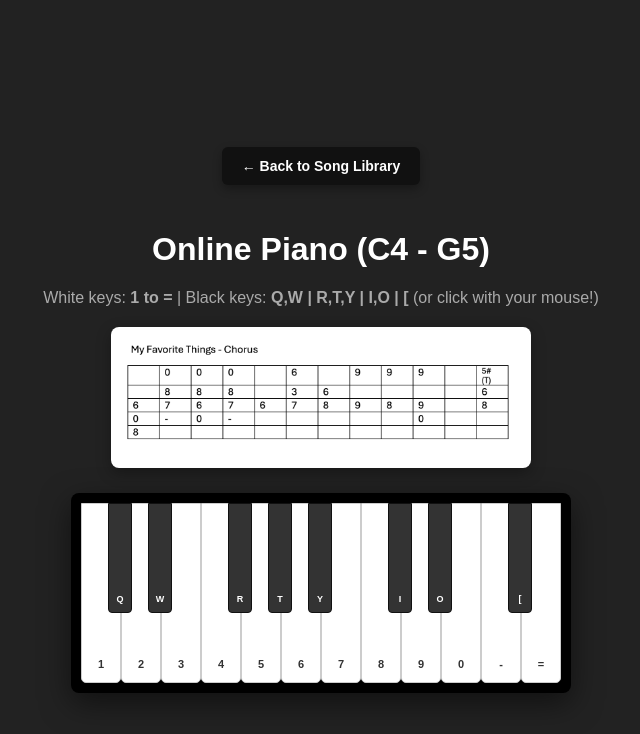
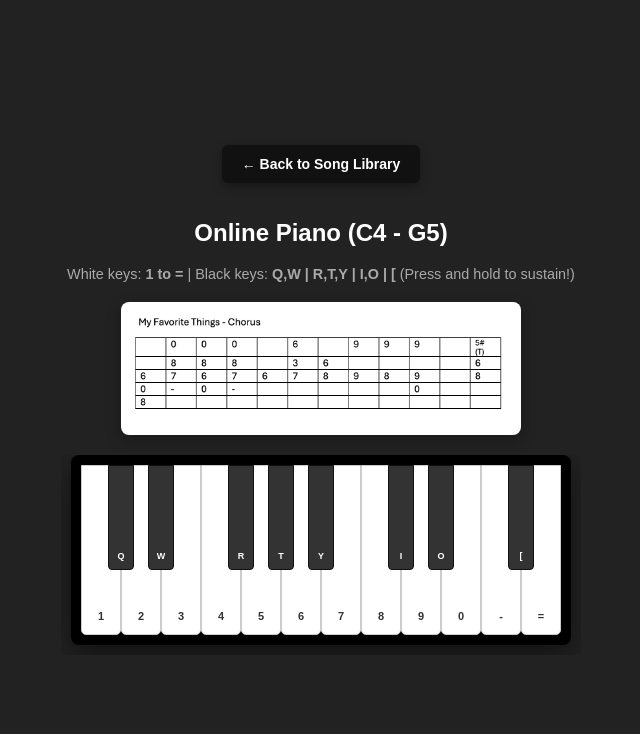
Before and after one commit to mikelocin29-star/My-Favortite-Things-Chorus, a plain HTML site: page index.html in a window 1280 px wide. Shown: the whole page, without its empty margins (319-959 px from the left). Drawn offline with nearby package versions, Linux system fonts and the light colour scheme; no server answers.

Commit message:
Update index.html

```diff
--- a/index.html
+++ b/index.html
@@ -2,10 +2,15 @@
 <html lang="en">
 <head>
   <meta charset="UTF-8">
-  <meta name="viewport" content="width=device-width, initial-scale=1.0">
+  <meta name="viewport" content="width=device-width, initial-scale=1.0, maximum-scale=1.0, user-scalable=no">
   <title>Online Piano - Song Notation</title>
   <script src="https://cdnjs.cloudflare.com/ajax/libs/tone/14.8.49/Tone.js"></script>
   <style>
+    * {
+      box-sizing: border-box;
+      -webkit-tap-highlight-color: transparent;
+    }
+
     body {
       background-color: #222;
       color: #fff;
@@ -16,12 +21,15 @@
       justify-content: center;
       min-height: 100vh;
       margin: 0;
-      padding: 20px;
+      padding: 15px;
+      user-select: none;
+      -webkit-user-select: none;
+      touch-action: manipulation;
     }
 
     /* Back Link Style */
     .song-list-link {
-      margin-bottom: 25px;
+      margin-bottom: 20px;
       background: #111;
       padding: 10px 20px;
       border-radius: 6px;
@@ -42,6 +50,8 @@
 
     h1 {
       margin-bottom: 5px;
+      font-size: 1.5rem;
+      text-align: center;
     }
 
     p {
@@ -49,17 +59,28 @@
       margin-bottom: 20px;
       text-align: center;
       max-width: 650px;
+      font-size: 0.9rem;
     }
 
     .sheet-music {
       max-width: 400px;
       width: 100%;
       height: auto;
-      margin-bottom: 25px;
+      margin-bottom: 20px;
       border-radius: 8px;
       background: #fff;
-      padding: 10px;
+      padding: 8px;
       box-shadow: 0 5px 15px rgba(0,0,0,0.3);
+    }
+
+    /* Outer Wrapper to handle horizontal scroll on small screens */
+    .piano-wrapper {
+      width: 100%;
+      max-width: 520px;
+      overflow-x: auto;
+      padding-bottom: 10px;
+      touch-action: pan-x;
+      -webkit-overflow-scrolling: touch;
     }
 
     #piano {
@@ -69,6 +90,8 @@
       padding: 10px;
       border-radius: 8px;
       box-shadow: 0 10px 30px rgba(0,0,0,0.5);
+      width: max-content;
+      margin: 0 auto;
     }
 
     .key {
@@ -82,11 +105,12 @@
       justify-content: center;
       font-weight: bold;
       transition: background 0.1s;
+      touch-action: manipulation;
     }
 
     .white {
       width: 40px;
-      height: 180px;
+      height: 170px;
       background: #fff;
       color: #333;
       border: 1px solid #ccc;
@@ -100,8 +124,8 @@
     }
 
     .black {
-      width: 24px;
-      height: 110px;
+      width: 26px;
+      height: 105px;
       background: #333;
       color: #fff;
       position: absolute;
@@ -119,16 +143,17 @@
 </head>
 <body>
 
-  <!-- Link back to your main song library (opens in the same tab) -->
+  <!-- Link back to main song library -->
   <div class="song-list-link">
     <a href="https://mikelocin29-star.github.io/Ms-Kim-s-Song-List/">← Back to Song Library</a>
   </div>
 
   <h1>Online Piano (C4 - G5)</h1>
-  <p>White keys: <b>1 to =</b> | Black keys: <b>Q,W | R,T,Y | I,O | [</b> (or click with your mouse!)</p>
+  <p>White keys: <b>1 to =</b> | Black keys: <b>Q,W | R,T,Y | I,O | [</b> (Press and hold to sustain!)</p>
 
   <img src="notation.png" alt="Piano Grid Notation" class="sheet-music" onerror="this.style.display='none'">
 
+  <div class="piano-wrapper">
     <div id="piano">
       <!-- White Keys (C4 to G5) -->
       <div class="key white" data-note="C4" data-key="1">1</div>
@@ -144,18 +169,20 @@
       <div class="key white" data-note="F5" data-key="-">-</div>
       <div class="key white" data-note="G5" data-key="=">=</div>
 
-    <!-- Black Keys -->
-    <div class="key black" data-note="C#4" data-key="q" style="left: 37px;">Q</div>
-    <div class="key black" data-note="D#4" data-key="w" style="left: 77px;">W</div>
-    <div class="key black" data-note="F#4" data-key="r" style="left: 157px;">R</div>
-    <div class="key black" data-note="G#4" data-key="t" style="left: 197px;">T</div>
-    <div class="key black" data-note="A#4" data-key="y" style="left: 237px;">Y</div>
-    <div class="key black" data-note="C#5" data-key="i" style="left: 317px;">I</div>
-    <div class="key black" data-note="D#5" data-key="o" style="left: 357px;">O</div>
-    <div class="key black" data-note="F#5" data-key="[" style="left: 437px;">[</div>
+      <!-- Black Keys (Positioned proportionally over white key boundaries) -->
+      <div class="key black" data-note="C#4" data-key="q" style="left: calc(10px + 40px * 1 - 13px);">Q</div>
+      <div class="key black" data-note="D#4" data-key="w" style="left: calc(10px + 40px * 2 - 13px);">W</div>
+      <div class="key black" data-note="F#4" data-key="r" style="left: calc(10px + 40px * 4 - 13px);">R</div>
+      <div class="key black" data-note="G#4" data-key="t" style="left: calc(10px + 40px * 5 - 13px);">T</div>
+      <div class="key black" data-note="A#4" data-key="y" style="left: calc(10px + 40px * 6 - 13px);">Y</div>
+      <div class="key black" data-note="C#5" data-key="i" style="left: calc(10px + 40px * 8 - 13px);">I</div>
+      <div class="key black" data-note="D#5" data-key="o" style="left: calc(10px + 40px * 9 - 13px);">O</div>
+      <div class="key black" data-note="F#5" data-key="[" style="left: calc(10px + 40px * 11 - 13px);">[</div>
+    </div>
   </div>
 
   <script>
+    // Original Salamander acoustic piano sampler sound engine with an added release envelope for smooth sustain
     const pianoSampler = new Tone.Sampler({
       urls: {
         "C4": "C4.mp3",
@@ -164,53 +191,58 @@
         "A4": "A4.mp3",
       },
       baseUrl: "https://tonejs.github.io/audio/salamander/",
-      onload: () => {
-        console.log("Piano samples loaded successfully!");
-      }
+      release: 1.0
     }).toDestination();
 
-    // Start playing when key is pressed down
     async function startNote(note, element) {
       if (Tone.context.state !== 'running') {
         await Tone.start();
       }
       pianoSampler.triggerAttack(note);
-
-      if (element) {
-        element.classList.add('active');
-      }
+      if (element) element.classList.add('active');
     }
 
-    // Stop playing when key is released
     function stopNote(note, element) {
       pianoSampler.triggerRelease(note);
-
-      if (element) {
-        element.classList.remove('active');
-      }
+      if (element) element.classList.remove('active');
     }
 
-    // Mouse Event Listeners (Press and Hold)
-    const keys = document.querySelectorAll('.key[data-note]');
-    keys.forEach(key => {
+    // Attach Touch and Mouse Listeners for Press & Hold Sustain
+    document.querySelectorAll('.key[data-note]').forEach(key => {
       const note = key.dataset.note;
 
+      // Touch events for mobile & Chromebook touchscreens
+      key.addEventListener('touchstart', (e) => {
+        e.preventDefault();
+        startNote(note, key);
+      }, { passive: false });
+
+      key.addEventListener('touchend', (e) => {
+        e.preventDefault();
+        stopNote(note, key);
+      }, { passive: false });
+
+      key.addEventListener('touchcancel', (e) => {
+        e.preventDefault();
+        stopNote(note, key);
+      }, { passive: false });
+
+      // Mouse events for desktop
       key.addEventListener('mousedown', () => startNote(note, key));
       key.addEventListener('mouseup', () => stopNote(note, key));
       key.addEventListener('mouseleave', () => stopNote(note, key));
     });
 
-    // Computer Keyboard Tracking (Press and Hold)
-    const pressedKeys = {};
+    // Physical Keyboard Tracking (Press and Hold Sustain)
+    const activeKeys = {};
 
     window.addEventListener('keydown', (e) => {
-      if (e.repeat) return; // Prevent stuttering while holding
-
+      if (e.repeat) return; // Prevent stuttering
       const targetKey = e.key.toLowerCase();
       const keyElement = document.querySelector(`.key[data-key="${targetKey}"]`);
 
-      if (keyElement && !pressedKeys[targetKey]) {
-        pressedKeys[targetKey] = true;
+      if (keyElement && !activeKeys[targetKey]) {
+        activeKeys[targetKey] = true;
         startNote(keyElement.dataset.note, keyElement);
       }
     });
@@ -220,7 +252,7 @@
       const keyElement = document.querySelector(`.key[data-key="${targetKey}"]`);
 
       if (keyElement) {
-        delete pressedKeys[targetKey];
+        delete activeKeys[targetKey];
         stopNote(keyElement.dataset.note, keyElement);
       }
     });
```
Lines whose indentation alone changed are shown as unchanged.
